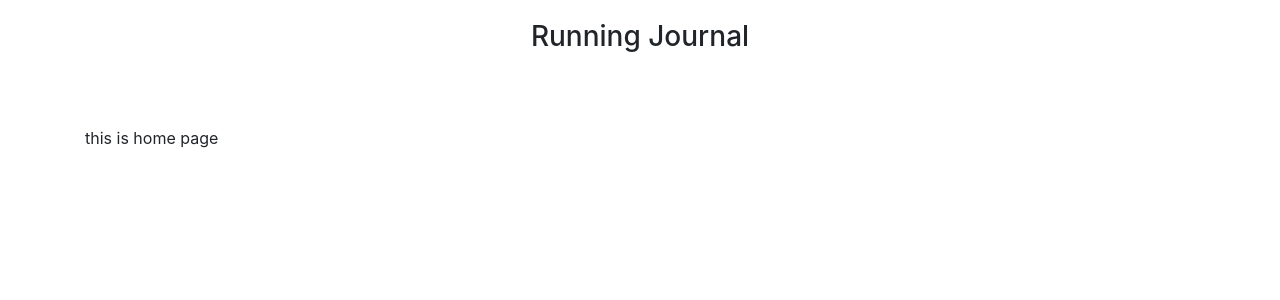
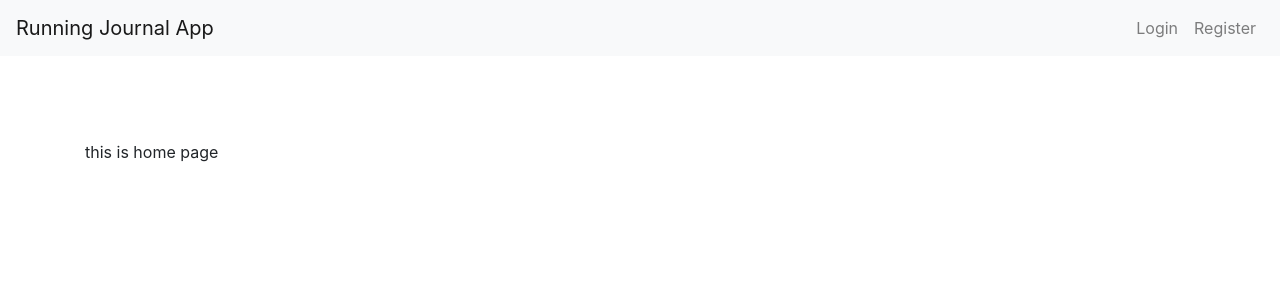
Before and after one commit to adzajac/running-journal, a Python web app: template app/templates/public/index.html in a window 1280 px wide. Shown: the top 300 px of the page. Run offline with Jinja, Linux system fonts and the light colour scheme; the template is opened without the code that fills it, so the values that code supplies are empty; some libraries are stand-ins or nearby versions.

Commit message:
add simple bootstrap navbar

```diff
--- a/app/templates/base.html
+++ b/app/templates/base.html
@@ -24,10 +24,35 @@
     {% endblock %}
 </head>
 <body>
+
+    <nav class="navbar navbar-expand-lg navbar-light bg-light">
+      <a class="navbar-brand" href="{{ url_for('public.home') }}">Running Journal App</a>
+      <button class="navbar-toggler" type="button" data-toggle="collapse" data-target="#navbarText" aria-controls="navbarText" aria-expanded="false" aria-label="Toggle navigation">
+        <span class="navbar-toggler-icon"></span>
+      </button>
+      <div class="collapse navbar-collapse" id="navbarText">
+        <ul class="navbar-nav ml-auto">
+<!--
+          <li class="nav-item active">
+            <a class="nav-link" href="{{ url_for('public.home') }}">Home<span class="sr-only">(current)</span></a>
+          </li>
+-->
+          <li class="nav-item">
+            <a class="nav-link" href="{{ url_for('public.login') }}">Login</a>
+          </li>
+          <li class="nav-item">
+            <a class="nav-link" href="{{ url_for('public.register') }}">Register</a>
+          </li>
+        </ul>
+
+      </div>
+    </nav>
+
+
     <div class="container">
         <div class="row mb-4">
             <div class="col-sm pt-1" id="main_header">
-                <div class="mt-3 text-center"><h3>Running Journal</h3></div>
+                <div class="mt-3 text-center"><h3></h3></div>
             </div>
         </div>
         <div class="row mb-4">
```
